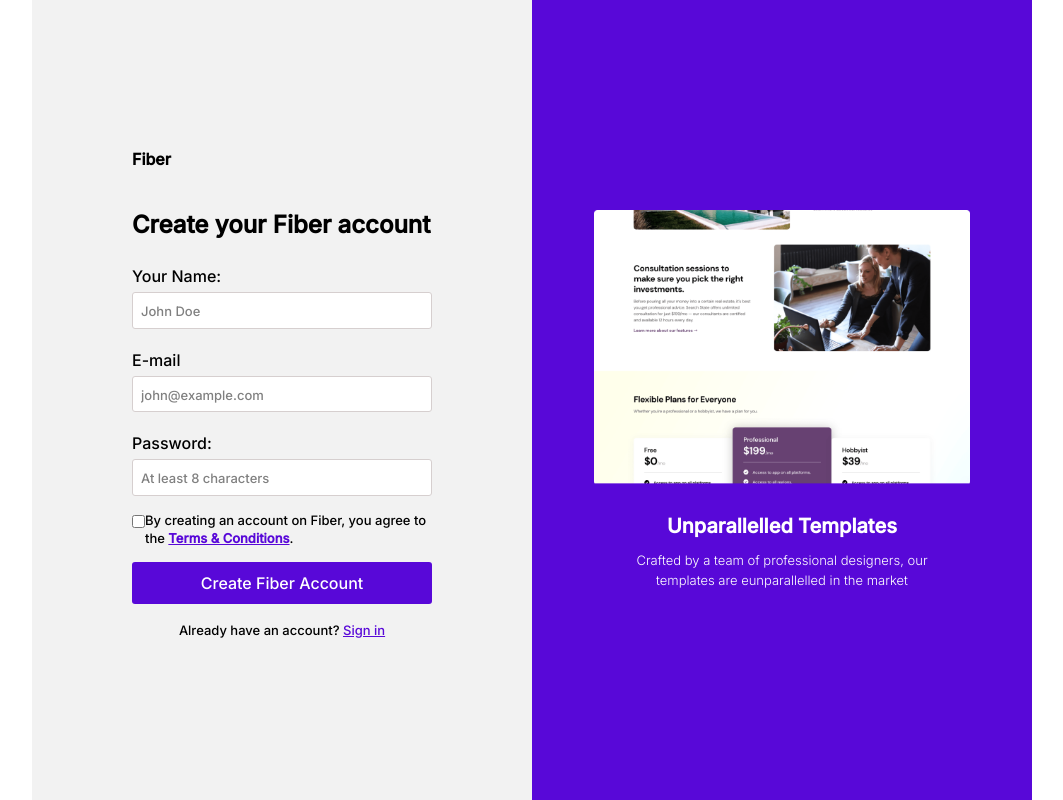
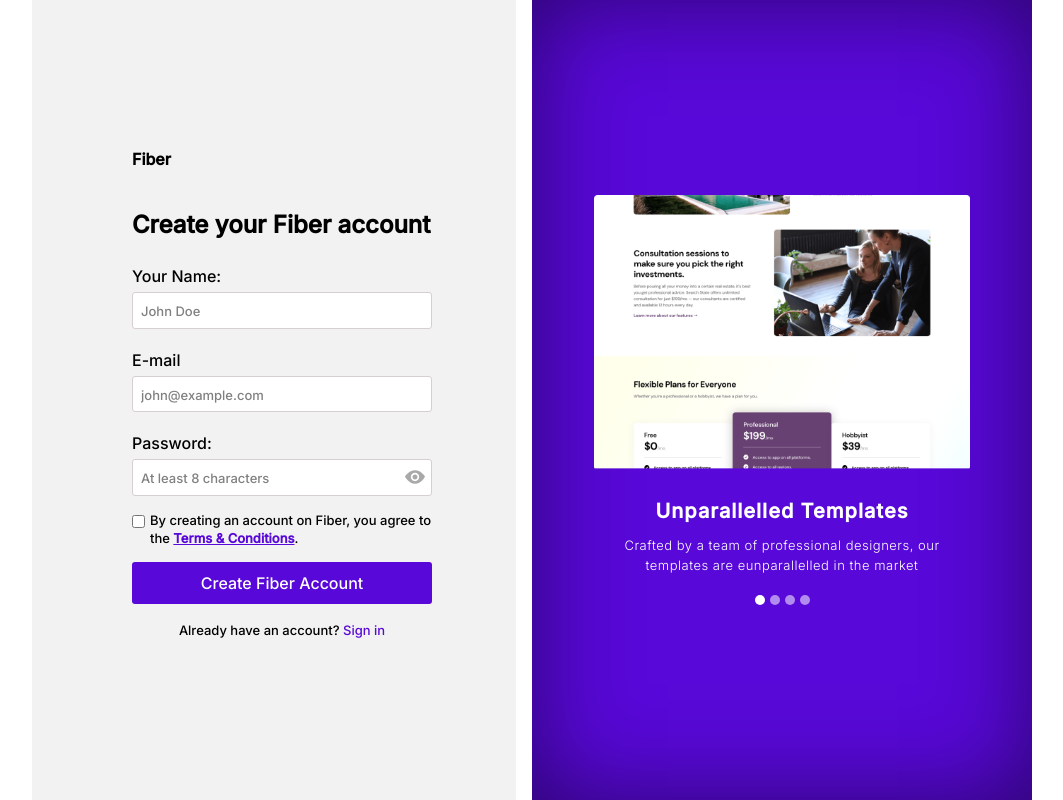
Before and after one commit to TutiAmalia/Fiber-Starter-Files, a plain HTML site: page login.html in a window 1280 px wide. Shown: the whole page, without its empty margins (108-1171 px from the left). Drawn offline with nearby package versions, Linux system fonts and the light colour scheme; a web font is replaced by a local one.

Commit message:
login done

```diff
--- a/login.css
+++ b/login.css
@@ -38,6 +38,7 @@ body{
     flex-direction: column;
     align-items: center;
     justify-content: center;
+    box-shadow: inset 0 0 6em rgba(0,0,0,0.5), 0 0  0 1em rgb(255,255,255);
 }
 .img-signup{
     width: auto;
@@ -71,6 +72,17 @@ body{
     border-radius: 3px;
 }
 
+.password{
+    position: relative;
+    display: flex;
+    justify-content: flex-end;
+}
+.password .hide-pass{
+    position: absolute;
+    top: 8px;
+    right: 7px;
+}
+
 .inline{
     display:inline-flex;
     /* justify-content: center; */
@@ -79,6 +91,7 @@ body{
     line-height: 1.4;
     padding-bottom: 15px;
     font-size: small;
+    gap: 5px;
     /* padding-left: 0px; */
 }
 
@@ -111,3 +124,11 @@ body{
     font-size: small;
     text-align: center;
 }
+
+.point{
+    width: 10px;
+    height: 10px;
+    background-color: white;
+    border-radius: 50%;
+    margin-top: 20px;
+}
--- a/login.html
+++ b/login.html
@@ -21,20 +21,32 @@
                 <label for="email">E-mail</label>
                 <input type="text" name="email" id="email" placeholder="john@example.com">
                 <label for="password">Password:</label>
-                <input type="password" name="password" id="password" placeholder="At least 8 characters">
+                <div class="password">
+                    <input type="password" name="password" id="password" placeholder="At least 8 characters">
+                    <svg class="hide-pass" width="20" height="20" viewBox="0 0 24 24" fill="none" xmlns="http://www.w3.org/2000/svg">
+                    <path d="M15 12C15 13.654 13.654 15 12 15C10.346 15 9 13.654 9 12C9 10.346 10.346 9 12 9C13.654 9 15 10.346 15 12ZM24 11.551C24 11.551 19.748 20 12.015 20C4.835 20 0 11.551 0 11.551C0 11.551 4.446 4 12.015 4C19.709 4 24 11.551 24 11.551ZM17 12C17 9.243 14.757 7 12 7C9.243 7 7 9.243 7 12C7 14.757 9.243 17 12 17C14.757 17 17 14.757 17 12Z" fill="#A9A9A9"/>
+                </svg>
+                </div>
                 <div class="inline">
                     <input type="checkbox" name="checkbox" value="agree">
                     <label for="checkbox">By creating an account on Fiber, you agree to the <a style="color: rgb(88, 8, 216); text-decoration:underline; font-weight: bold;">Terms & Conditions</a>.</label>
                 </div>
                 <a href="link create" class="create-button">Create Fiber Account</a>
-                <p>Already have an account? <a style="color: rgb(88, 8, 216); text-decoration:underline;"> Sign in </a></p>
+                <p>Already have an account? <a style="color: rgb(88, 8, 216); text-decoration:underline; text-decoration: none;"> Sign in </a></p>
             </form>
         </div>
         <div class="background-container">
             <img class="img-signup"src="Assets/Sign Up Image.png" alt="">
             <p style="font-size: 20px; font-weight: bold;
-            margin-top: 30px;">Unparallelled Templates</p>
-            <p style="width: 75%; font-size: small; font-weight: 300; line-height: 1.5;">Crafted by a team of professional designers, our templates are eunparallelled in the market</p>
+            margin-top: 30px; letter-spacing: 1px;">Unparallelled Templates</p>
+            <p style="width: 75%; font-size: small; font-weight: 300; line-height: 1.5; letter-spacing: 0.5px;">Crafted by a team of professional designers, our templates are eunparallelled in the market</p>
+            <div style="display: inline-flex; gap:5px">
+                <div class="point"></div>
+                <div class="point" style="background-color: rgba(255, 255, 255, 0.534);"></div>
+                <div class="point" style="background-color: rgba(255, 255, 255, 0.534);"></div>
+                <div class="point" style="background-color: rgba(255, 255, 255, 0.534);"></div>
+            </div>
+
         </div>
     </main>
 </body>
```
